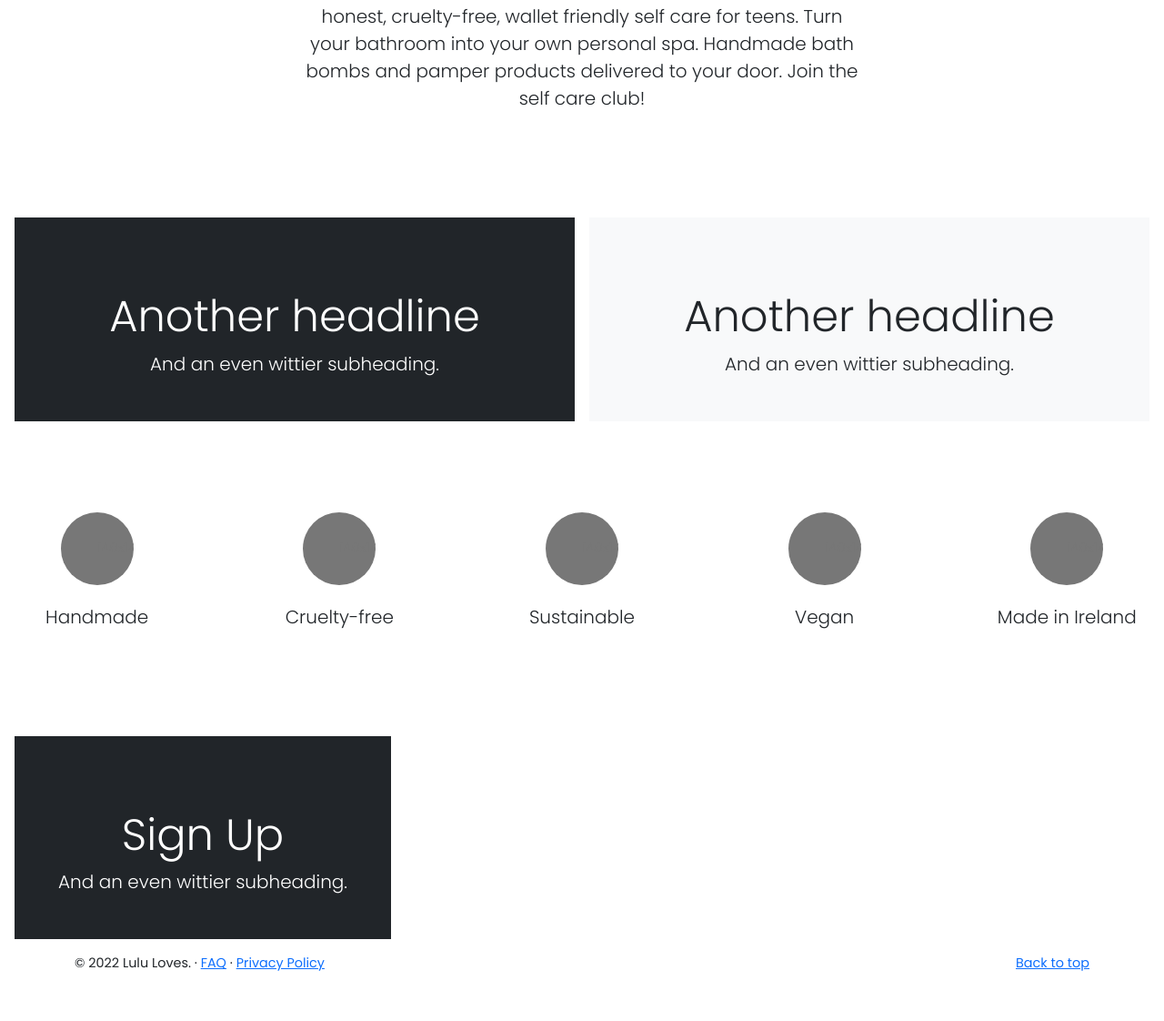
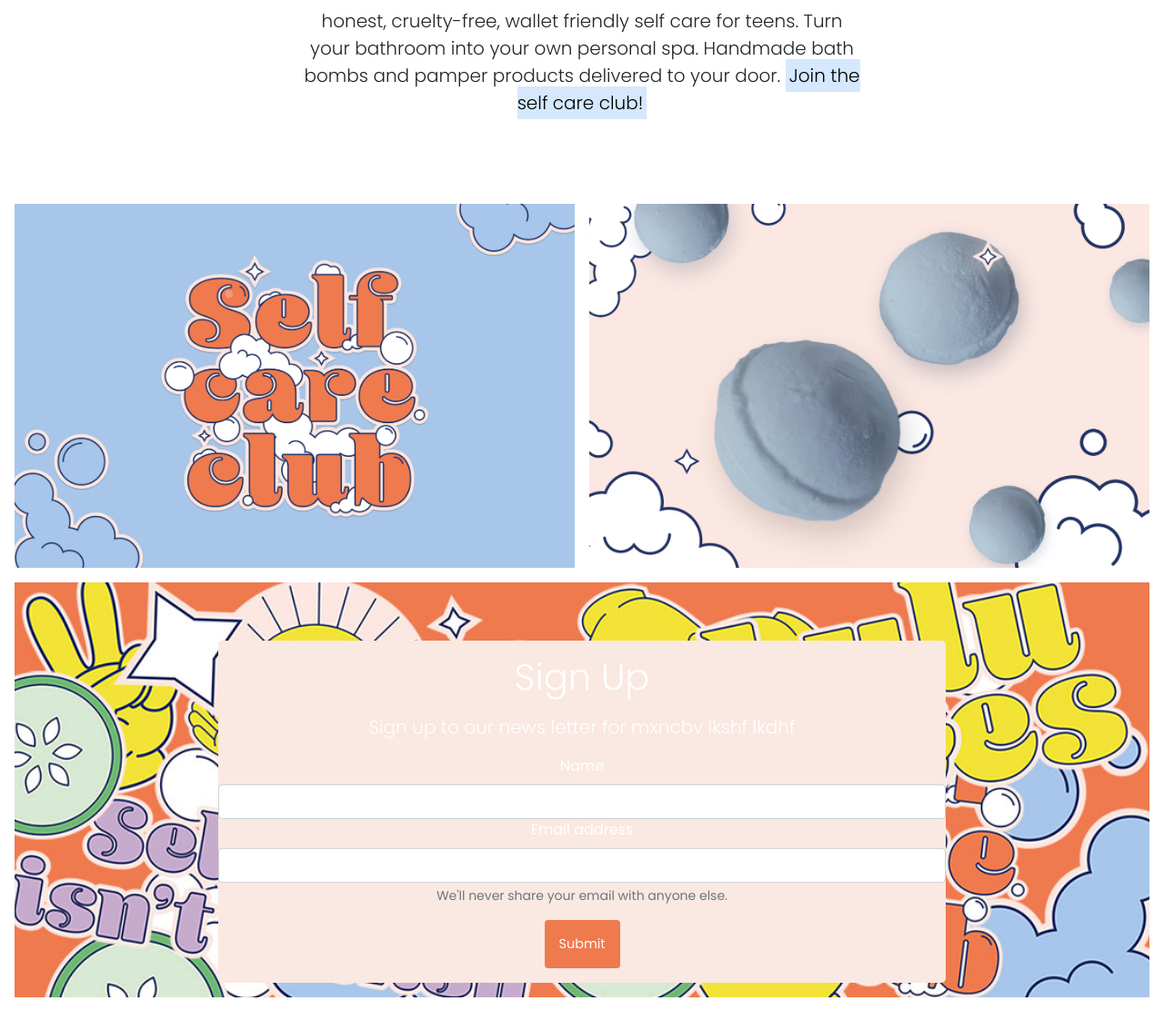
Before and after one commit to Code-Institute-Submissions/lulu-loves, a plain HTML site: page index.html in a window 1280 px wide. Shown: the part 930-2052 px from the top of the page at 91% size. Before the commit the page ends 2016 px from the top, so only its background shows below. Drawn offline with nearby package versions, Linux system fonts and the light colour scheme.

Commit message:
Added features and signup to index.html

```diff
--- a/assets/css/style.css
+++ b/assets/css/style.css
@@ -2,7 +2,6 @@
 
 body {
     font-family: 'Poppins', sans-serif;
-    font-size: 0.9rem;
     font-weight: 400;
     cursor: url(/assets/images/cursor.png), auto;
 }
@@ -22,6 +21,10 @@ body {
     transition: all .3s ease-in-out;
     -moz-transition: all .3s ease-in-out;
     -webkit-transition: all .3s ease-in-out;
+}
+
+mark {
+    background-color: #d5e8fe;
 }
 
 /*-------------------------------------------- Special paddings/margins/text/buttons */
@@ -44,6 +47,17 @@ a:-webkit-any-link {
     cursor: url(/assets/images/pointer.png), auto;
 }
 
+a {
+    text-decoration: none;
+}
+
+.nav-link:hover {
+    transform: rotateZ(3deg);
+    transition: all .3s ease-in-out;
+    -moz-transition: all .3s ease-in-out;
+    -webkit-transition: all .3s ease-in-out;
+}
+
 /*-------------------------------------------- Header */
 
 header, header p {
@@ -52,6 +66,7 @@ header, header p {
 
 .banner {
     padding: 10px 0;
+    font-size: 0.9rem;
 }
 
 .navbar-collapse {
@@ -63,11 +78,15 @@ header, header p {
     background-position: center;
     background-repeat: no-repeat;
     background-size: cover;
-    width: 100px;
-    height: 65px;
+    width: 110px;
+    height: 75px;
 }
 
 /*-------------------------------------------- Carousel */
+
+.img-fluid {
+    width: 100%;
+}
 
 .carousel-control-next, .carousel-control-prev {
     width: 5%;
@@ -80,7 +99,68 @@ header, header p {
 /*-------------------------------------------- Intro */
 
 .intro {
-    margin: 100px 0;
+    margin: 70px 0 80px 0;
+}
+
+.intro h1 {
+    margin: 15px 0 15px 0;
+}
+
+.intro img {
+    max-width: 200px;
+    height: auto;
+}
+
+/*-------------------------------------------- Values */
+
+.feature-inner {
+    min-height: 400px;
+}
+
+.feature-1 {
+    background: url("/assets/images/club.jpg");
+    background-position: center;
+    background-repeat: no-repeat;
+    background-size: cover;
+}
+
+.feature-2 {
+    background: url("/assets/images/sleepy-bath-bomb.jpg");
+    background-position: center;
+    background-repeat: no-repeat;
+    background-size: cover;
+}
+
+.feature-info {
+    visibility: hidden;
+    height: 400px;
+    -webkit-transition: all .5s ease-in-out;
+    -moz-transition: all .5s ease-in-out;
+    -o-transition: all .5s ease-in-out;
+    transition: all .5s ease-in-out;
+    color: rgba(255, 255, 255, 0.1);
+}
+
+.feature-inner:hover .feature-info {
+    visibility: visible;
+    background-color: rgba(199, 170, 205, 0.9);
+    color: #fff;
+}
+
+/*-------------------------------------------- Newsletter Sign */
+
+.sign-up-container {
+    background: url("/assets/images/sign-up.jpg");
+    background-position: center;
+    background-repeat: no-repeat;
+    background-size: cover;
+}
+
+.sign-up {
+    background-color: #fae8e2;
+    border-radius: 5px;
+    width: 800px;
+    margin: auto;
 }
 
 /*-------------------------------------------- Values */
--- a/index.html
+++ b/index.html
@@ -10,7 +10,7 @@
 <body>
     <header>
         <div class="banner uppercase letter-spacing text-center bg-color-main">
-            <p>Sign up our newsletter to get 10% off your first order</p>
+            <p><a href="#newsletter-sign-up" class="text-white">Sign up our newsletter!</a></p>
         </div>
         <nav class="navbar sticky-top navbar-expand-lg navbar-light">
             <div class="container-md">
@@ -95,24 +95,49 @@
         <!-- Intro -->
         <div class="row intro">
             <div class="col-md-6 offset-md-3 text-center">
+                <img src="/assets/images/sunny-the-mascot.png" alt="Sunny the mascot">
                 <h1 class="intro-heading">Lulu Loves...</h1>
                 <p class="lead">honest, cruelty-free, wallet friendly self care for teens. Turn your bathroom into your own personal spa.
-                Handmade bath bombs and pamper products delivered to your door. Join the self care club!</p>
+                Handmade bath bombs and pamper products delivered to your door. <mark>Join the self care club!</mark></p>
             </div>
         </div>
 
         <!-- Features -->
         <div class="d-flex flex-md-equal w-100 my-md-3 ps-md-3 feature">
-            <div class="bg-dark me-md-3 pt-3 px-3 pt-md-5 px-md-5 text-center text-white overflow-hidden feature-inner">
-                <div class="my-3 py-3">
-                    <h2 class="display-5">Another headline</h2>
-                    <p class="lead">And an even wittier subheading.</p>
+            <div class="me-md-3 text-center text-white overflow-hidden feature-inner feature-1">
+                <div class="row py-3 px-3 py-md-5 px-md-5 feature-info">
+                    <div class="col align-self-center">
+                        <p class="lead">Visit our blog latest tips and tricks in health and beauty</p>
+                        <p><a class="btn btn-primary uppercase letter-spacing" href="#">Blog</a></p>
+                    </div>
                 </div>
             </div>
-            <div class="bg-light me-md-3 pt-3 px-3 pt-md-5 px-md-5 text-center feature-inner">
-                <div class="my-3 p-3">
-                    <h2 class="display-5">Another headline</h2>
-                    <p class="lead">And an even wittier subheading.</p>
+            <div class="me-md-3 text-center feature-inner feature-2">
+                <div class="row py-3 px-3 py-md-5 px-md-5 feature-info">
+                    <div class="col align-self-center">
+                        <p class="lead">Visit our blog latest tips and tricks in health and beauty</p>
+                        <p><a class="btn btn-primary uppercase letter-spacing" href="#">All products</a></p>
+                    </div>
+                </div>
+            </div>
+        </div>
+
+        <!-- Newsletter sign up -->
+        <div class="w-100 my-md-3 ps-md-3">
+            <div class="me-md-3 pt-3 px-3 pt-md-5 px-md-5 text-center text-white overflow-hidden feature-inner sign-up-container">
+                <div class="my-3 py-3 sign-up">
+                    <p class="display-6">Sign Up</p>
+                    <p class="lead">Sign up to our news letter for mxncbv lkshf lkdhf</p>
+                    <form>
+                        <div class="mb-3">
+                            <label for="exampleInputName" class="form-label">Name</label>
+                            <input type="text" class="form-control" id="exampleInputName" aria-describedby="nameHelp" required>
+                            <label for="exampleInputEmail" class="form-label">Email address</label>
+                            <input type="email" class="form-control" id="exampleInputEmail" aria-describedby="emailHelp" required>
+                            <div id="emailHelp" class="form-text">We'll never share your email with anyone else.</div>
+                        </div>
+                        <button type="submit" class="btn btn-primary">Submit</button>
+                    </form>
                 </div>
             </div>
         </div>
@@ -141,16 +166,6 @@
             </div>
         </div>
 
-        <!-- Newsletter sign up -->
-        <div class="d-flex w-100 my-md-3 ps-md-3 feature">
-            <div class="bg-dark me-md-3 pt-3 px-3 pt-md-5 px-md-5 text-center text-white overflow-hidden feature-inner">
-                <div class="my-3 py-3">
-                    <h2 class="display-5">Sign Up</h2>
-                    <p class="lead">And an even wittier subheading.</p>
-                </div>
-            </div>
-        </div>
-
     </section>
 
     <footer class="container">
```
Also changed, not shown: assets/images/club.jpg (added), assets/images/sign-up.jpg (added), assets/images/sleepy-bath-bomb.jpg (added), assets/images/sunny-the-mascot.png (added), assets/images/test1.jpg, assets/images/test2.jpg, assets/images/test3.jpg.
